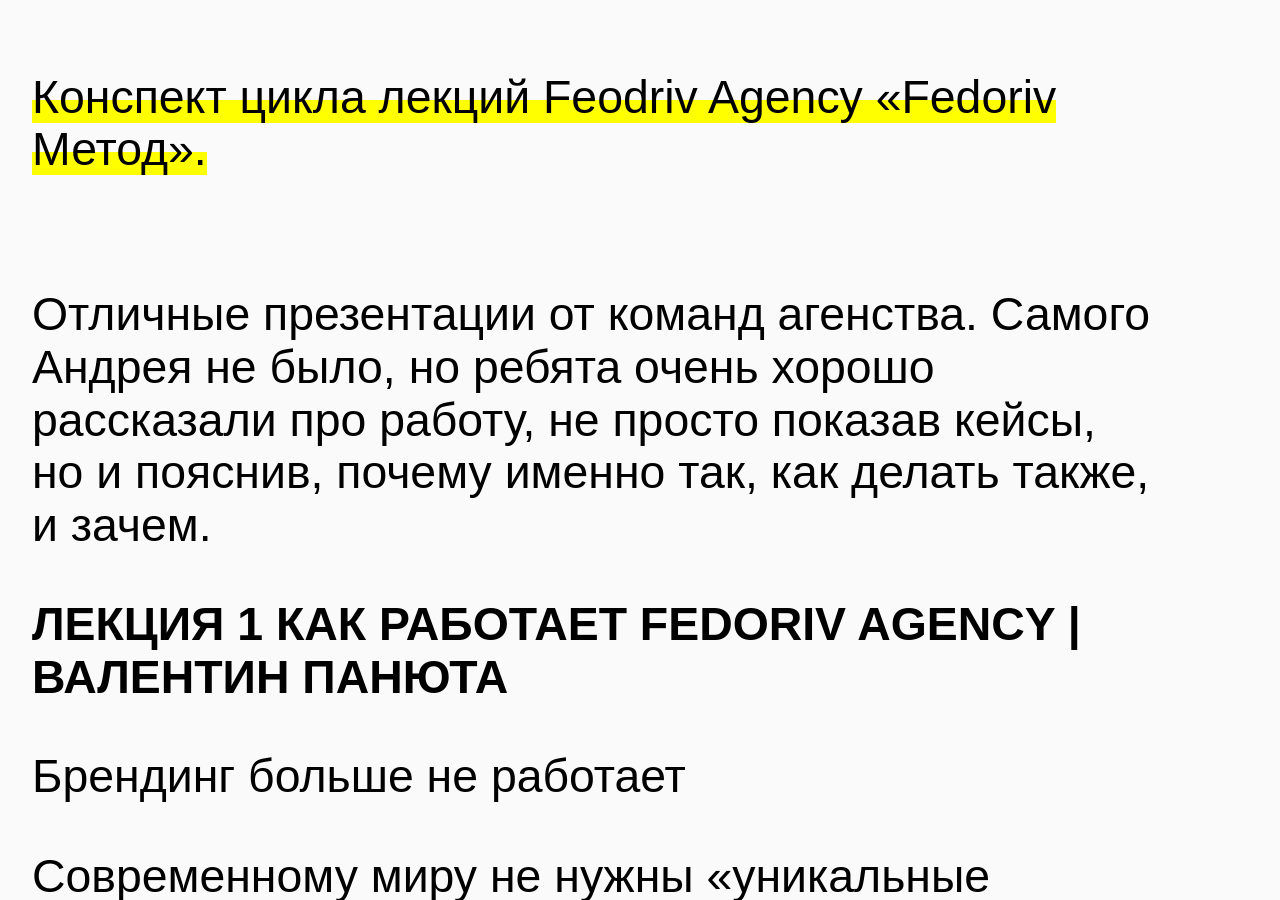
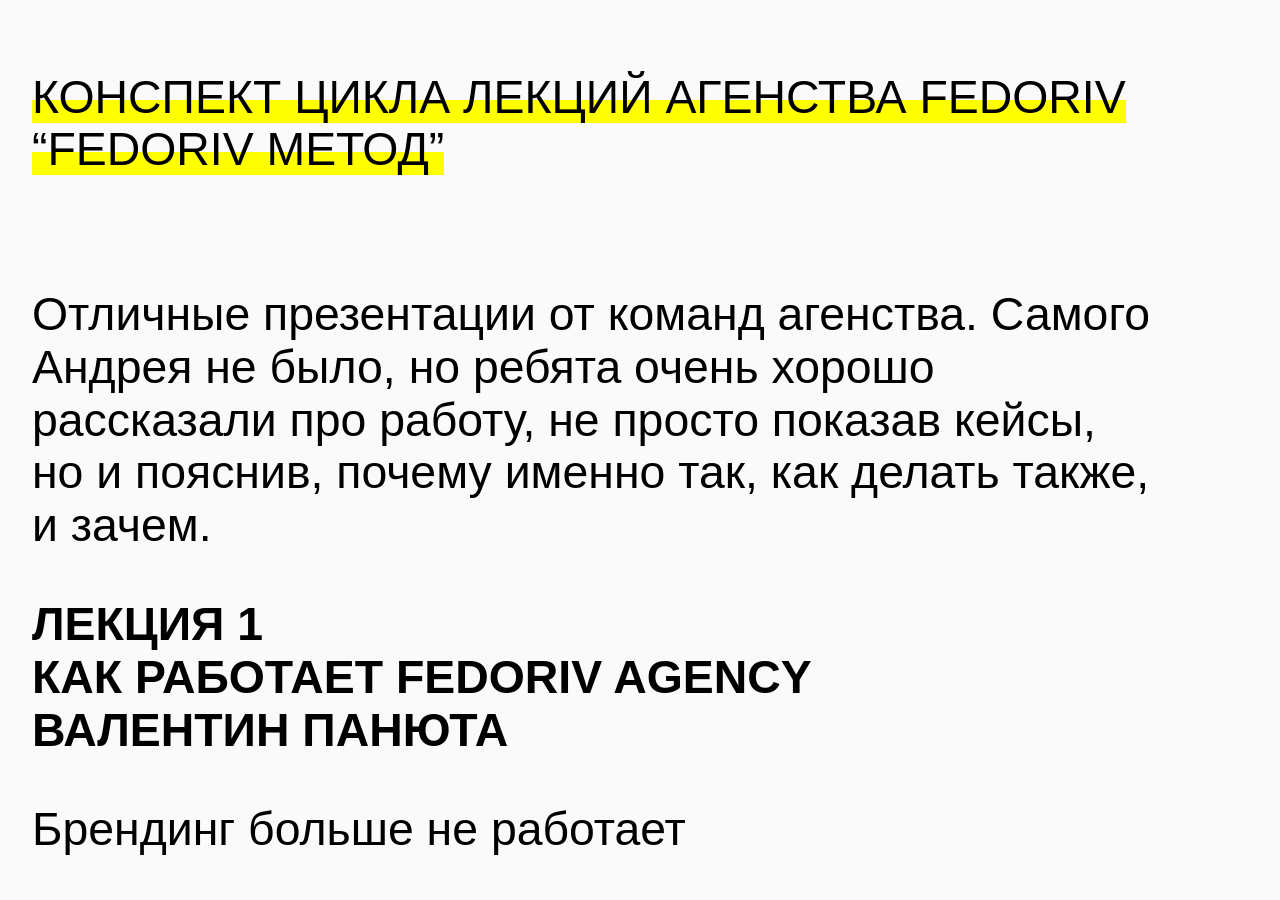
Before and after one commit to geravolobuev/geravolobuev, a Jekyll site: the page built from _posts/2021-05-28-fedoriv-lecture.md, in a window 1280 px wide and 900 px high. Built offline with Jekyll 4.4.1, drawn with Linux system fonts in a browser that asks for light colours; some of the changed text lies outside the part shown.

Commit message:
new post

```diff
--- a/_posts/2021-05-28-fedoriv-lecture.md
+++ b/_posts/2021-05-28-fedoriv-lecture.md
@@ -5,12 +5,13 @@
 description: Конспект
 ---
 
-## <span class="mark"> Конспект цикла лекций Feodriv Agency «Fedoriv Метод».</span>
+## <span class="mark"> КОНСПЕКТ ЦИКЛА ЛЕКЦИЙ АГЕНСТВА FEDORIV "FEDORIV МЕТОД"</span>
 
 Отличные презентации от команд агенства. Самого Андрея не было, но ребята очень хорошо рассказали про работу, не просто показав кейсы, но и пояснив, почему именно так, как делать также, и зачем.
 
 **ЛЕКЦИЯ 1**
-**КАК РАБОТАЕТ FEDORIV AGENCY | ВАЛЕНТИН ПАНЮТА**
+**КАК РАБОТАЕТ FEDORIV AGENCY**
+**ВАЛЕНТИН ПАНЮТА**
 
 Брендинг больше не работает
 
@@ -34,7 +35,8 @@
 «Главная задача анализа – понять конкретных людей, потребителей рынка.»
 
 **ЛЕКЦИЯ 2**
-**ЗАЧЕМ АГЕНТСТВУ 11 СТРАТЕГОВ | ЖЕНЯ ГАВРИЛИЧЕНКО, НАСТЯ СТРАТОВИЧ И МАКС ИЛЮХИН**
+**ЗАЧЕМ АГЕНТСТВУ 11 СТРАТЕГОВ**
+**ЖЕНЯ ГАВРИЛИЧЕНКО, НАСТЯ СТРАТОВИЧ И МАКС ИЛЮХИН**
 
 Первый этап любого исследования - анализ открытых данных.
 
@@ -62,8 +64,9 @@
 * Барьеры которые отталкивают от покупки
 Если мы их понимаем, мы можем понять работу бренда и сделать правильное ценностное предложение
 
-ЛЕКЦИЯ 3
-WHAT`S IN A NAME | АННА ЛИСОВСКАЯ
+**ЛЕКЦИЯ 3**
+**WHAT`S IN A NAME
+АННА ЛИСОВСКАЯ**
 
 С чего начинается нейминг:
 * Понимание рынка
@@ -103,7 +106,8 @@
 10. Должно быть гордо, что это придумали вы.
 
 **ЛЕКЦИЯ 4**
-**ИДЕЯ – ЭТО ОДНО СЛОВО | АНДРЕЙ ЛАТАНСКИЙ**
+**ИДЕЯ – ЭТО ОДНО СЛОВО**
+**АНДРЕЙ ЛАТАНСКИЙ**
 
 ЧТО ТАКОЕ ИДЕЯ:
 Идея должна быть простой, одно слово – и всем понятно, что делать.
@@ -133,7 +137,8 @@
 БРЕНД – ЭТО ЭМОЦИЯ. НЕ ОПИСЫВАТЬ ЧУВСТВА, А ЗАСТАВЛЯТЬ ИХ ПЕРЕЖИВАТЬ. РАССКАЗАТЬ ИСТОРИЮ, КОТОРАЯ ТОРКНЕТ ВАС.
 
 **ЛЕКЦИЯ 5**
-**КАК БРЕНДУ БЫТЬ МОЛОДЫМ, А НЕ МОЛОДИТЬСЯ | ИВАН ИГНАТОВ**
+**КАК БРЕНДУ БЫТЬ МОЛОДЫМ, А НЕ МОЛОДИТЬСЯ**
+**ИВАН ИГНАТОВ**
 
 ДВА ГЛАВНЫХ ВОПРОСА В РАБОТЕ – ЗАЧЕМ И ПОЧЕМУ.
 
@@ -161,8 +166,9 @@
 * Нет денег – пригласите младшего брата или сестру на кофе
 * Постарайтесь, чтобы ваша реклама не выглядела как 45-летний мужик с кризисом среднего возраста
 
-**ЛЕКЦИЯ 7**
-**ПОЧЕМУ СТРАТЕГИИ НЕ РАБОТАЮТ | ДЕНИС ЧЕРНЯВСКИЙ**
+**ЛЕКЦИЯ 7
+ПОЧЕМУ СТРАТЕГИИ НЕ РАБОТАЮТ
+ДЕНИС ЧЕРНЯВСКИЙ**
 
 ДВА ВИДА БРЕНД-СТРАТЕГИИ:
 * Фокус
```
